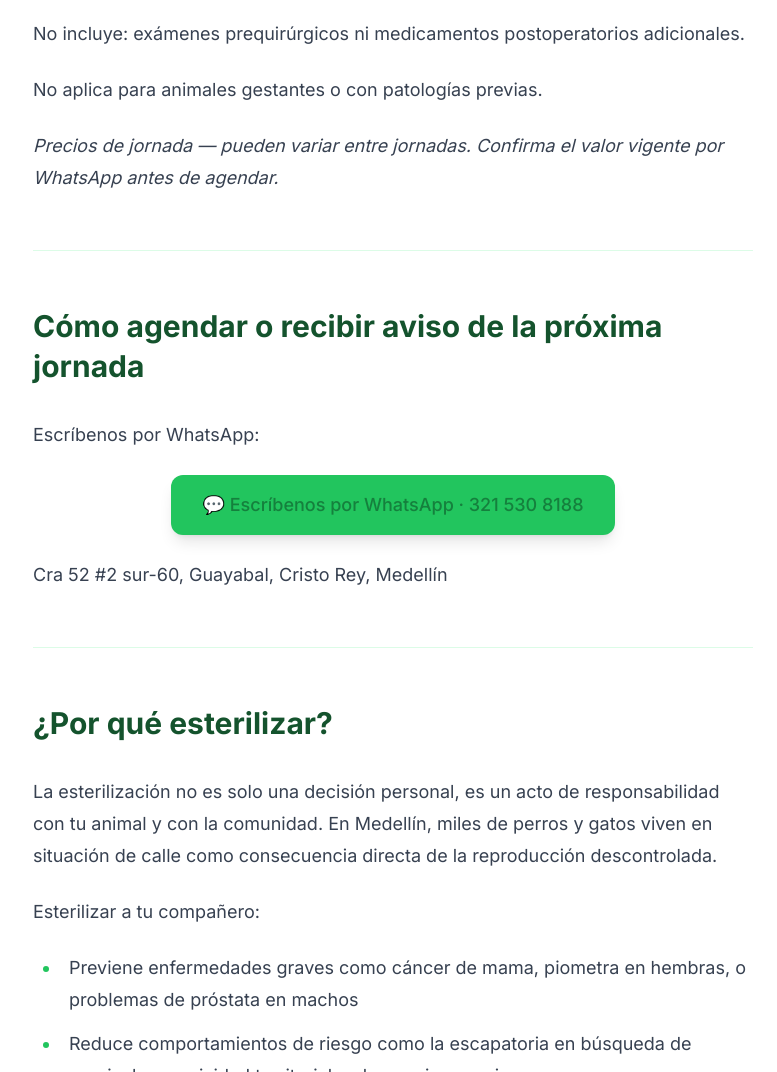
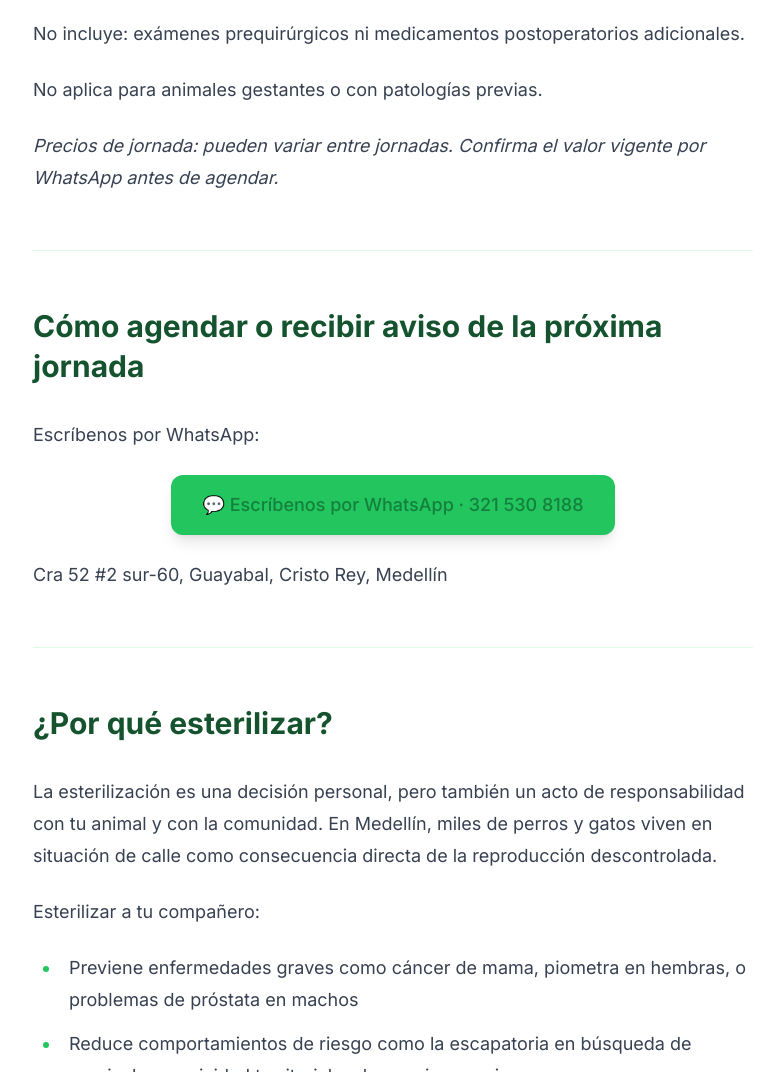
Before and after one commit to federicogmz/utopia-animal-web, an Astro site: page /blog/jornada-esterilizacion-bajo-costo in a window 1280 px wide. Shown: the part 1460-2532 px from the top of the page, without its empty margins (247-1024 px from the left). Built offline with nearby package versions, Linux system fonts and the light colour scheme; Astro itself is replaced by a stand-in of ours.

Commit message:
Ajusta redacción del blog de esterilización (quita rayas largas)
Aplicado con la skill humanizer: reemplaza em dashes por puntuación
natural y quita una construcción "no solo... es..." redundante.

```diff
--- a/src/content/blog/jornada-esterilizacion-bajo-costo.md
+++ b/src/content/blog/jornada-esterilizacion-bajo-costo.md
@@ -8,7 +8,7 @@ tags: ["esterilización bajo costo", "jornada veterinaria Medellín", "castraci
 
 Utopía Animal Veterinaria organiza jornadas periódicas de esterilización a bajo costo para perros y gatos en Medellín. Si llevas tiempo pensando en esterilizar a tu compañero pero el costo te ha detenido, esta es tu oportunidad.
 
-👉 **Síguenos en Instagram y Facebook ([@utopianimalvet](https://www.instagram.com/utopianimalvet/)) para conocer la fecha de la próxima jornada** — las anunciamos ahí con cupos limitados.
+👉 **Síguenos en Instagram y Facebook ([@utopianimalvet](https://www.instagram.com/utopianimalvet/)) para conocer la fecha de la próxima jornada**: las anunciamos ahí con cupos limitados.
 
 ¿No quieres esperar a la próxima jornada? También puedes agendar esterilización a precio regular cualquier día de la semana, escribiéndonos por WhatsApp.
 
@@ -37,7 +37,7 @@ No incluye: exámenes prequirúrgicos ni medicamentos postoperatorios adicionale
 
 No aplica para animales gestantes o con patologías previas.
 
-*Precios de jornada — pueden variar entre jornadas. Confirma el valor vigente por WhatsApp antes de agendar.*
+*Precios de jornada: pueden variar entre jornadas. Confirma el valor vigente por WhatsApp antes de agendar.*
 
 ---
 
@@ -57,7 +57,7 @@ Cra 52 #2 sur-60, Guayabal, Cristo Rey, Medellín
 
 ## ¿Por qué esterilizar?
 
-La esterilización no es solo una decisión personal, es un acto de responsabilidad con tu animal y con la comunidad. En Medellín, miles de perros y gatos viven en situación de calle como consecuencia directa de la reproducción descontrolada.
+La esterilización es una decisión personal, pero también un acto de responsabilidad con tu animal y con la comunidad. En Medellín, miles de perros y gatos viven en situación de calle como consecuencia directa de la reproducción descontrolada.
 
 Esterilizar a tu compañero:
 
```
